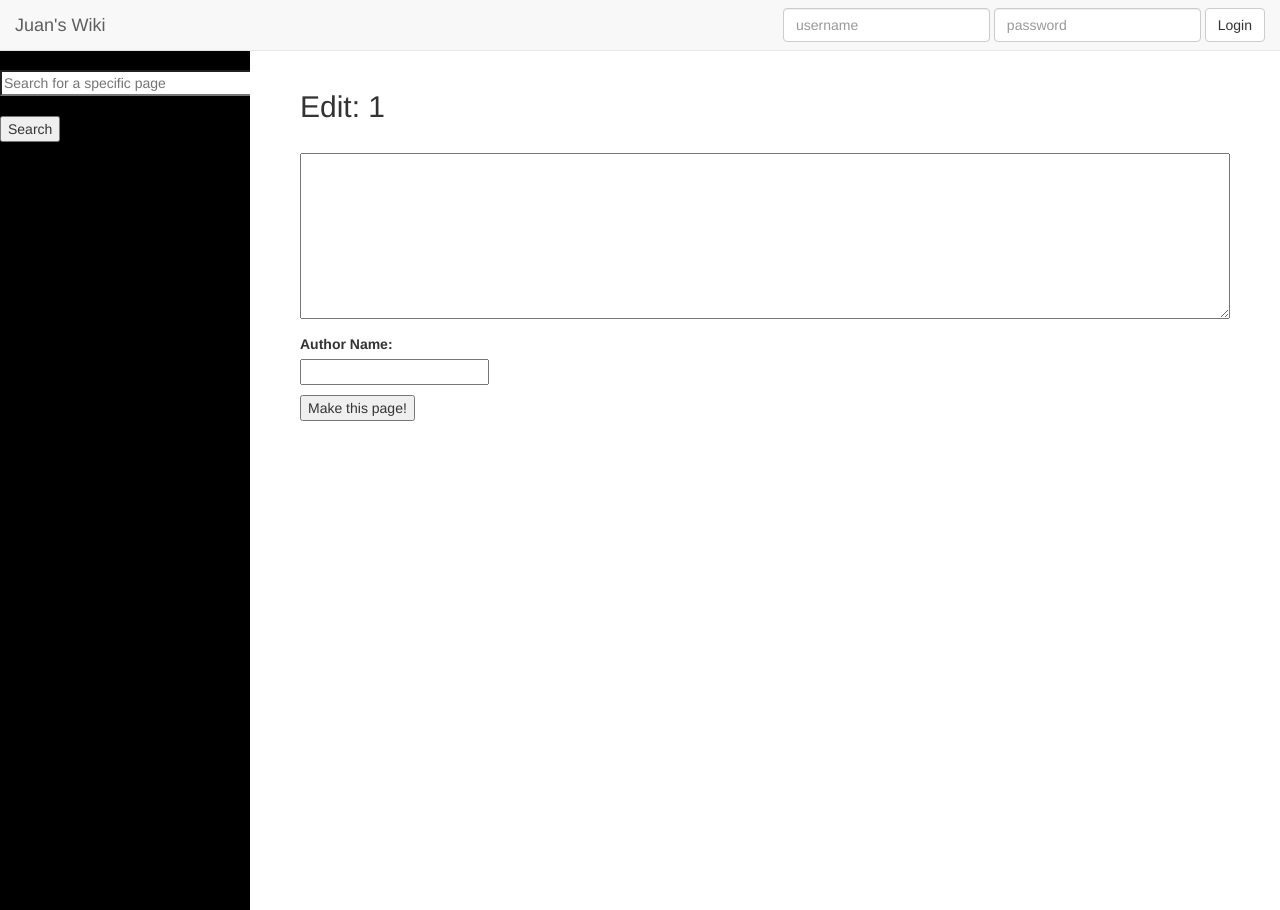
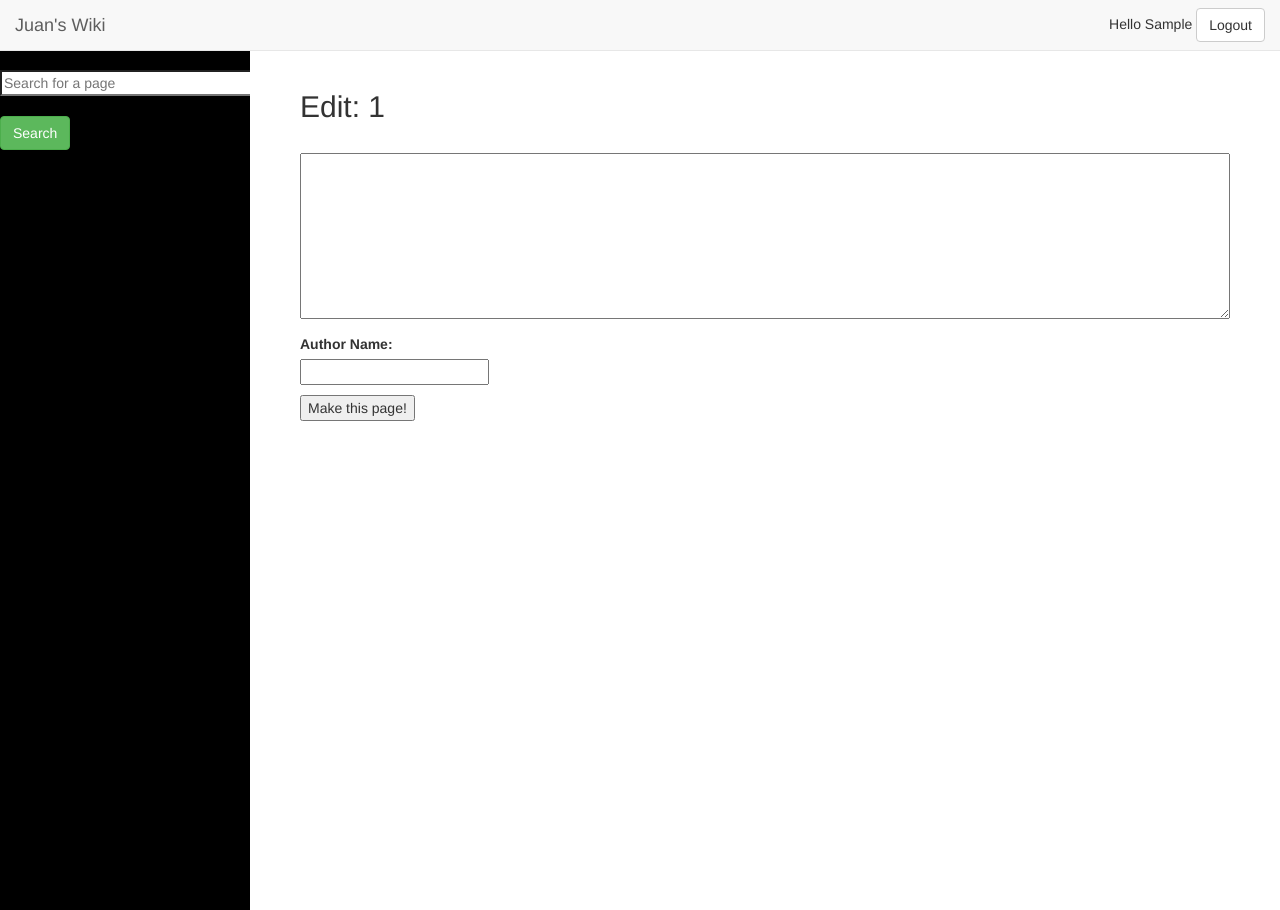
Before and after one commit to jcortes0309/wiki_flask, a Flask app: page /1/edit in a window 1280 px wide. Run offline with Flask 2, Linux system fonts and the light colour scheme; the visitor is signed in with stand-in values (Sample User, id 1); data that the repository does not hold is empty; some libraries are stand-ins or nearby versions.

Commit message:
Make changes to the server.py and layout.html pages

```diff
--- a/server.py
+++ b/server.py
@@ -150,10 +150,7 @@ def search_pages():
 @app.route("/submit_login", methods = ["POST"])
 def submit_login():
     username = request.form.get("username")
-    print "\n\nusername: %s" % username
     password = request.form.get("password")
-    print "\npassword: %s" % password
-    print "\n\n"
     query = db.query("select * from users where username = $1", username)
     result_list = query.namedresult()
     if len(result_list) > 0:
@@ -163,13 +160,17 @@ def submit_login():
             session["username"] = user.username
             # We can use this to redirect the user to see their page after he logs in
             flash("%s, you have successfully logged into the application" % username)
-            return redirect("/shoes")
+            return redirect("/")
         else:
             # We can have a separate page to login and redirect users to this page if they have problems login in
             return redirect("/lipsum")
     else:
         return redirect("/")
 
+@app.route("/submit_logout", methods = ["POST"])
+def submit_logout():
+    del session["username"]
+    return redirect("/")
 
 
 
--- a/templates/layout.html
+++ b/templates/layout.html
@@ -24,14 +24,23 @@
         <!-- Collect the nav links, forms, and other content for toggling -->
 
         <div class="collapse navbar-collapse" id="bs-example-navbar-collapse-1">
+          {% if session["username"] %}
+            <form class="navbar-form navbar-right" action="/submit_logout" method = "POST">
+              <span>
+                Hello {{ session["username"].capitalize() }}
+              </span>
+              <button type="submit" class="btn btn-default">Logout</button>
+            </form>
+          {% else %}
             <form class="navbar-form navbar-right" action="/submit_login" method = "POST">
-
               <div class="form-group">
                 <input type="text" class="form-control" name="username" placeholder="username">
                 <input type="password" class="form-control" name="password" placeholder="password">
+
               </div>
               <button type="submit" class="btn btn-default">Login</button>
             </form>
+          {% endif %}
         </div><!-- /.navbar-collapse -->
       </div><!-- /.container-fluid -->
     </nav>
@@ -45,10 +54,10 @@
           <div class="col-md-10">
             <br>
             <form class="" action="/search" method="POST">
-              <input type="search" name="search" value="" size="30" placeholder="Search for a specific page">
+              <input type="search" name="search" value="" size="30" placeholder="Search for a page">
               <br>
               <br>
-              <button type="submit" name="button_search" value="">Search</button>
+              <button class="btn btn-success" type="submit" name="button_search" value="">Search</button>
             </form>
           </div>
         </div>
```
Lines whose indentation alone changed are shown as unchanged.
